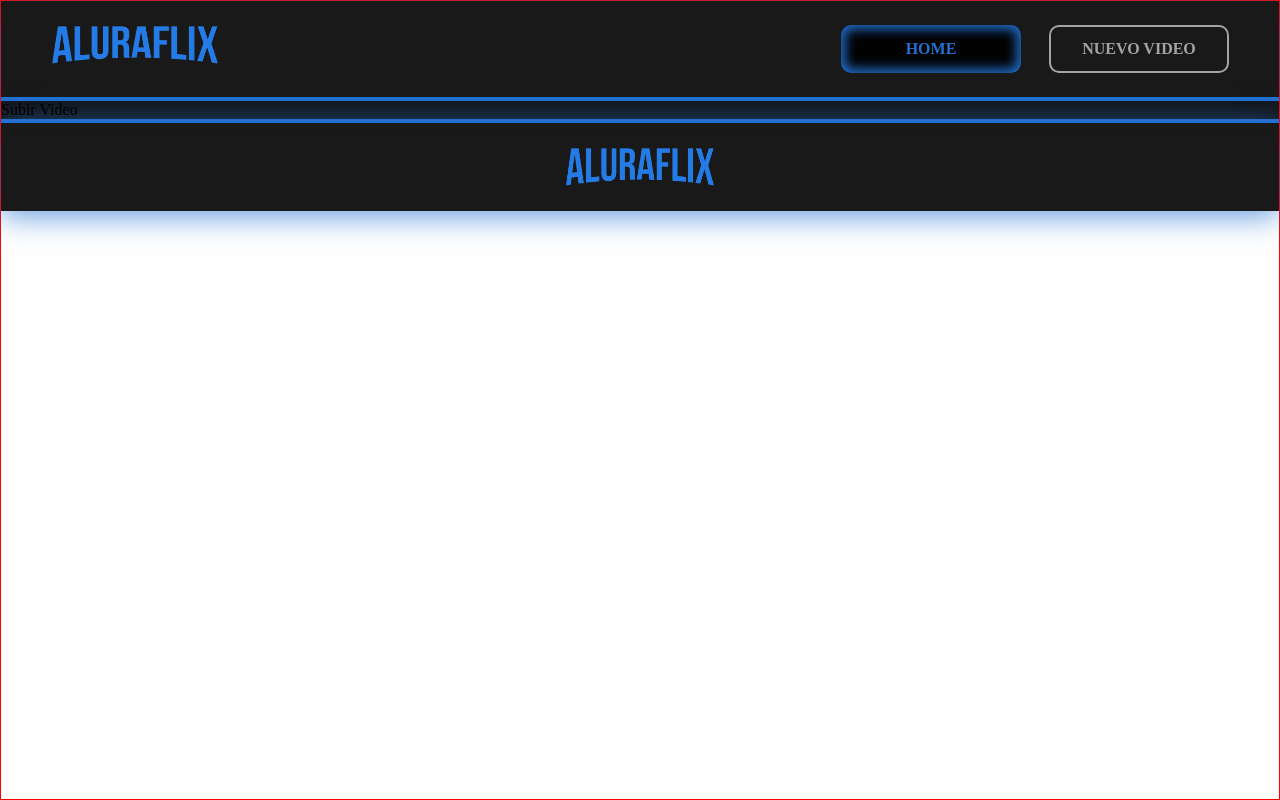
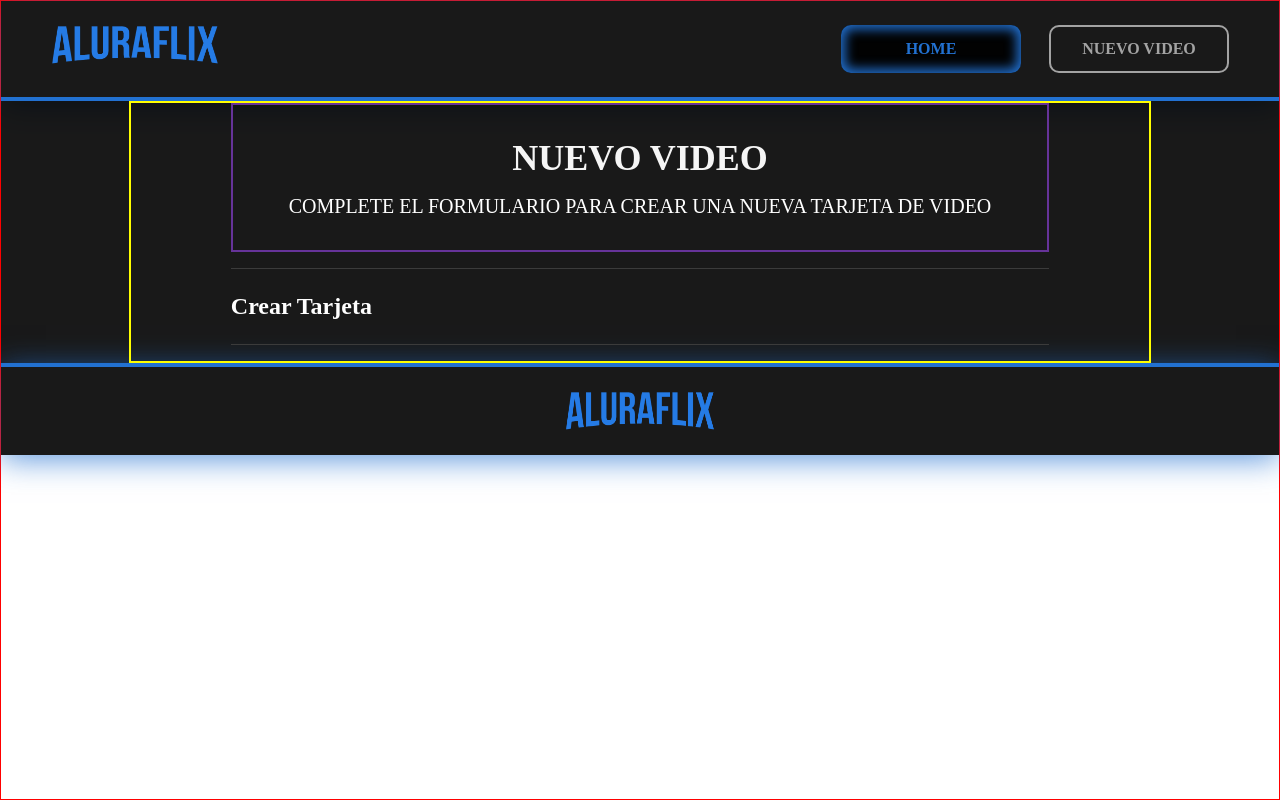
Before and after one commit to YossecSA/challengeAluraReact, a React (Vite) app: page /subirvideo in a window 1280 px wide. Built offline with nearby package versions, Linux system fonts and the light colour scheme.

Commit message:
creacion del contenedor de subir video

```diff
--- a/src/Components/Pagina/Container/Container.module.css
+++ b/src/Components/Pagina/Container/Container.module.css
@@ -2,4 +2,6 @@
     display: flex;
     flex-direction: column;
     background-color: rgba(0, 0, 0, 0.9);
+    justify-content: center;
+    align-items: center;
 }
--- a/src/Components/Pagina/Header/Cabecera.jsx
+++ b/src/Components/Pagina/Header/Cabecera.jsx
@@ -22,7 +22,7 @@ export default function Cabecera() {
                 </LinkCabecera>
 
                 <LinkCabecera
-                    url={"./registro"}
+                    url={"./subirvideo"}
                     estado={!estado}
                     onClick={() => cambiarEstado(false)}
                 >
--- a/src/Pages/SubirVideo/SubirVideo.jsx
+++ b/src/Pages/SubirVideo/SubirVideo.jsx
@@ -1,10 +1,19 @@
-import React from 'react'
-import sytle from './SubirVideo.module.css'
+import React from "react";
+import sytle from "./SubirVideo.module.css";
 
 export default function SubirVideo() {
-  return (
-    <div>
-      <h2>Subir Video</h2>
-    </div>
-  )
+    return (
+        <div className={sytle.container}>
+            <div className={sytle.headerContainer}>
+                <h2 className={sytle.title}>NUEVO VIDEO</h2>
+                <p className={sytle.description}>
+                    Complete el formulario para crear una nueva tarjeta de video
+                </p>
+            </div>
+            <div className={sytle.articleContainer}>
+                <span className={sytle.articleTitle}>Crear Tarjeta</span>
+            </div>
+            <div></div>
+        </div>
+    );
 }
--- a/src/Pages/SubirVideo/SubirVideo.module.css
+++ b/src/Pages/SubirVideo/SubirVideo.module.css
@@ -0,0 +1,59 @@
+/* Variables globales */
+:root {
+    --color-gray-light: #f5f5f5;
+    --color-white: #ffffff;
+    --border-color: rgb(59, 59, 59);
+}
+.container{
+    border: 2px solid yellow;
+    width: 80%;
+}
+/* Estilo del contenedor del header */
+.headerContainer {
+    display: flex;
+    flex-direction: column;
+    align-items: center;
+    gap: 1rem;
+    padding: 2rem 0;
+    text-align: center;
+    border: 2px solid rebeccapurple;
+}
+
+/* Título principal */
+.title {
+    color: var(--color-gray-light);
+    font-size: 2.25rem;
+    font-weight: 900;
+    text-transform: uppercase;
+    margin: 0;
+}
+
+/* Descripción */
+.description {
+    color: var(--color-white);
+    font-size: 1.25rem;
+    font-weight: 400;
+    text-transform: uppercase;
+    margin: 0;
+}
+
+/* Contenedor del artículo */
+.articleContainer {
+    border-top: 1px solid var(--border-color);
+    border-bottom: 1px solid var(--border-color);
+    display: flex;
+    align-items: center;
+    justify-content: start;
+    padding: 1.5rem 0;
+    margin: 1rem 0 ;
+}
+
+/* Título del artículo */
+.articleTitle {
+    color: var(--color-white);
+    font-size: 1.5rem;
+    font-weight: 600;
+}
+.container{
+    padding: 0 100px;
+}
```
